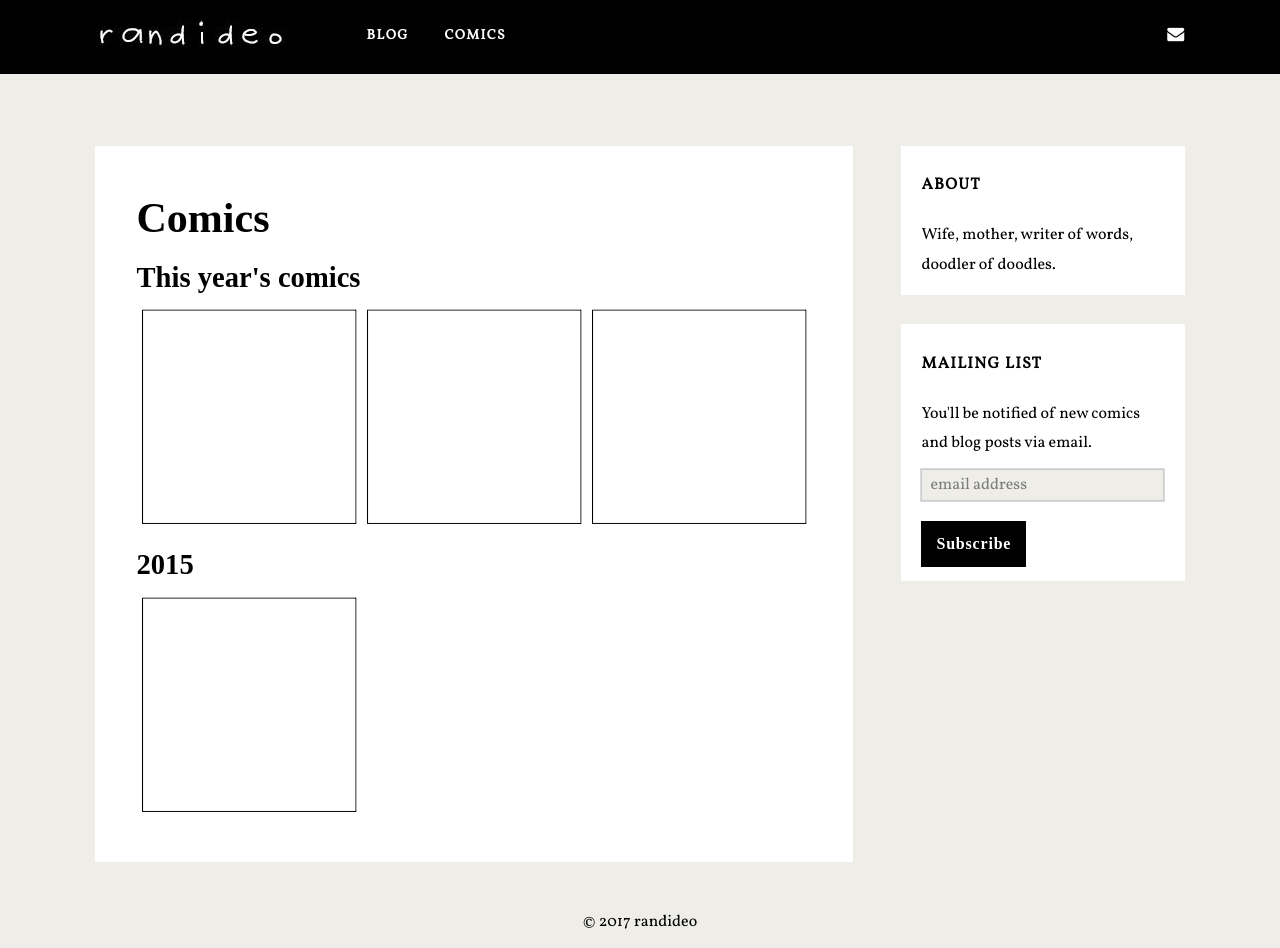
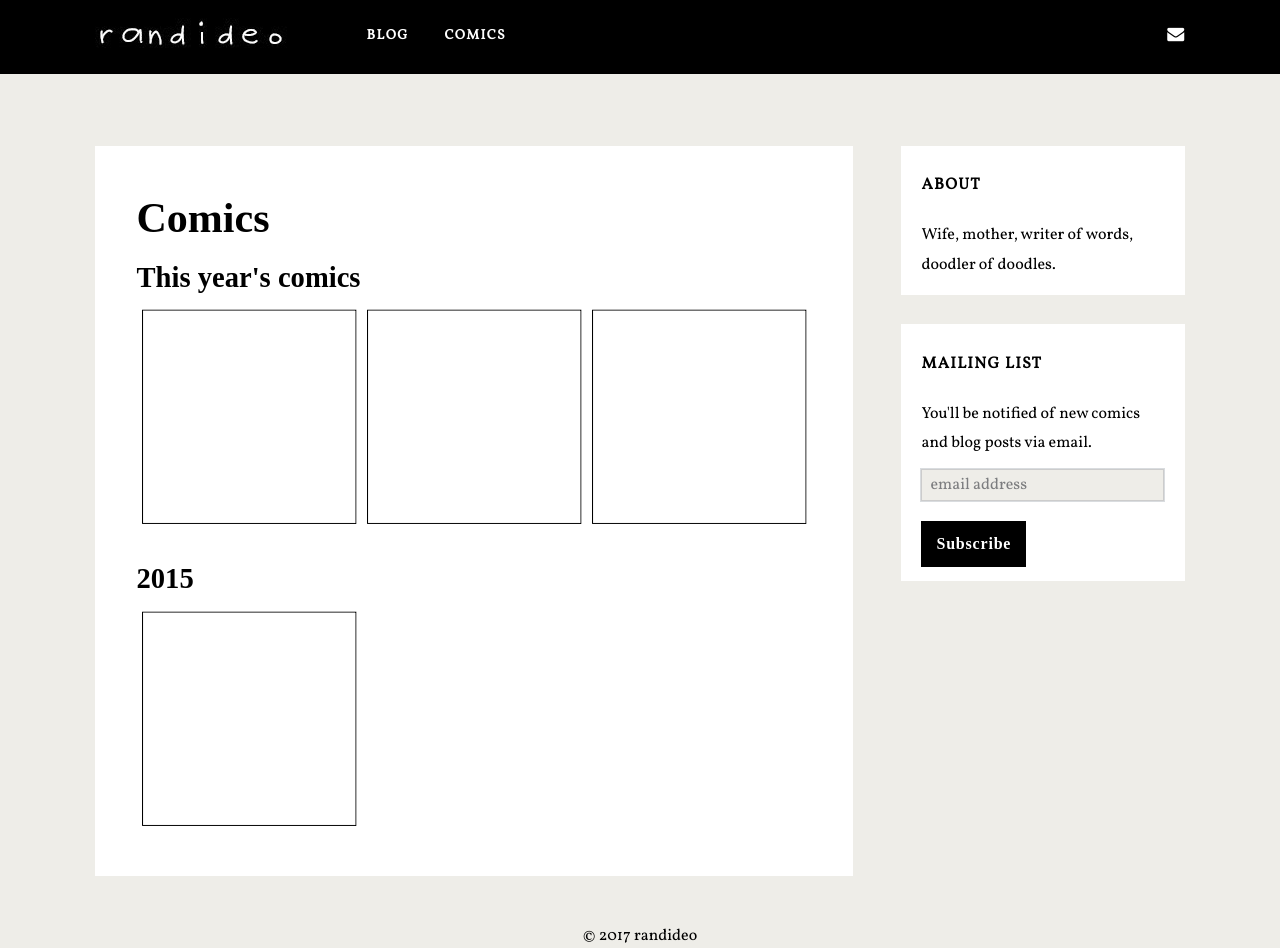
Before and after one commit to randideo/randideo.github.io, a Jekyll site: the page built from comics.html, in a window 1280 px wide. Built offline with Jekyll 4.4.1, drawn with Linux system fonts in a browser that asks for light colours; nearby versions of some CDN libraries; some web fonts are replaced; comment, search, counter and statistics services are not loaded.

Commit message:
Create comics.html

```diff
--- a/comics.html
+++ b/comics.html
@@ -12,8 +12,7 @@ title:    Comics
       {% capture nyear %}{{ post.next.date | date: '%Y' }} - {% endcapture %}
       {% if year != nyear %}
         </ul>
-<hr style="display: block; clear: left; margin: -0.66em 0;
-    visibility: hidden;">
+<hr style="display: block; clear: left; visibility: hidden;">
 
         <h3>{{ post.date | date: '%Y' }}</h3>
         <ul style="list-style: none; margin: 0em;">
```
